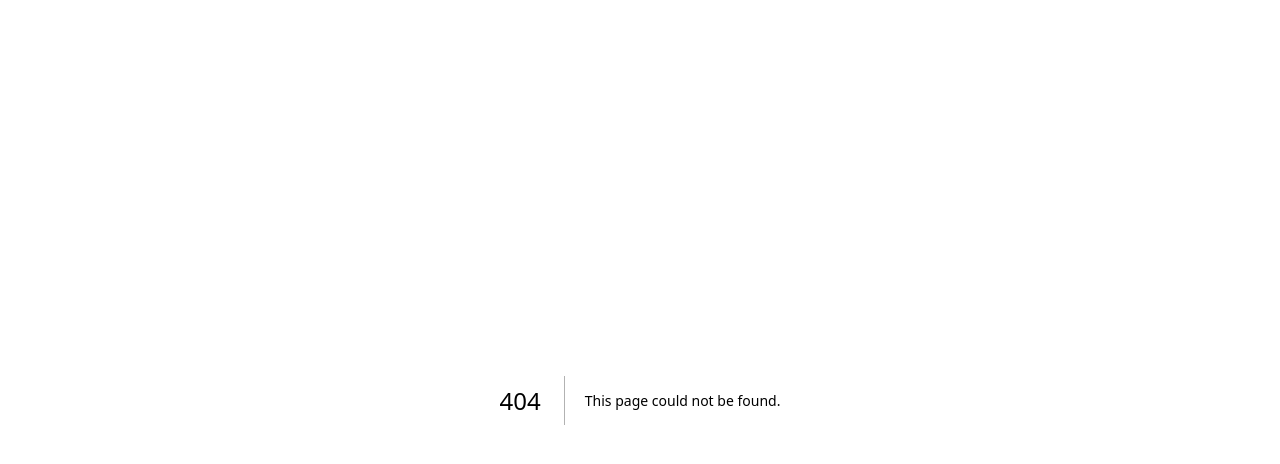
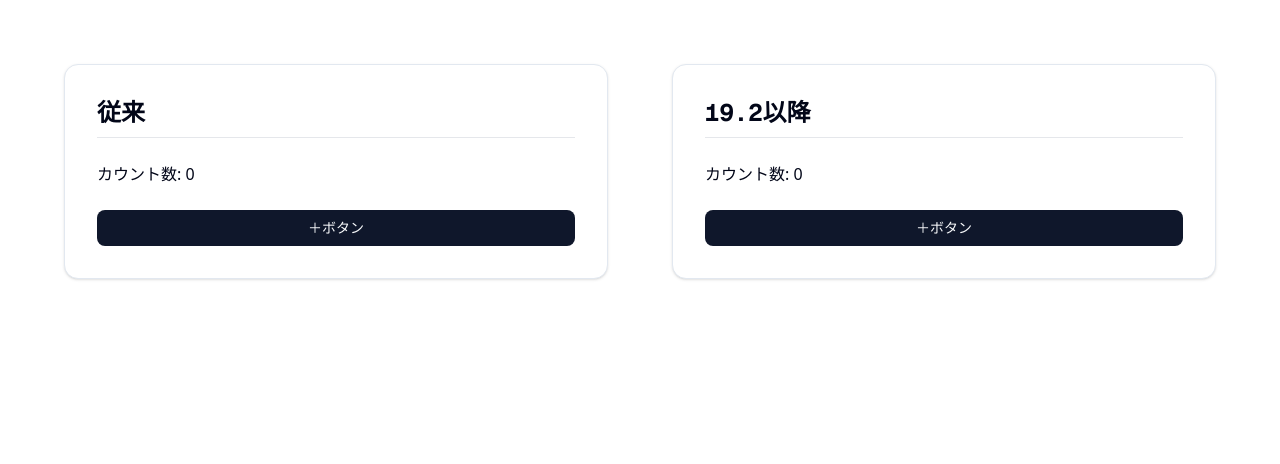
Before and after one commit to mororyou/next16-study, a Next.js app: page /react/19.2/use-effect-event in a window 1280 px wide. Before the commit this address had no page. Shown: the top 464 px of the page. Built offline with nearby package versions, Linux system fonts and the light colour scheme.

Commit message:
feat: useEffectEvent sample

```diff
--- /dev/null
+++ b/app/react/19.2/use-effect-event/_components/After.tsx
@@ -0,0 +1,32 @@
+'use client';
+
+import { Button } from '@/components/ui/button';
+import { Card } from '@/components/ui/card';
+import { useEffect, useEffectEvent, useState } from 'react';
+import { toast } from 'sonner';
+
+export default function UseEffectEventAfter() {
+  const [count, setCount] = useState(0);
+
+  const cointEventHandler = useEffectEvent(() => {
+    toast.success(`現在のカウント数は ${count} です`);
+  });
+
+  useEffect(() => {
+    console.log('useEffectが実行されました');
+    const interval = setInterval(() => {
+      cointEventHandler();
+    }, 10_000);
+    return () => clearInterval(interval);
+  }, []);
+
+  return (
+    <Card className="bg-white dark:bg-black p-8">
+      <h2 className="text-2xl font-bold font-mono border-b border-gray-200 dark:border-gray-800 pb-2">
+        19.2以降
+      </h2>
+      <p>カウント数: {count}</p>
+      <Button onClick={() => setCount(count + 1)}>＋ボタン</Button>
+    </Card>
+  );
+}
--- /dev/null
+++ b/app/react/19.2/use-effect-event/_components/Befor.tsx
@@ -0,0 +1,28 @@
+'use client';
+
+import { Button } from '@/components/ui/button';
+import { Card } from '@/components/ui/card';
+import { useEffect, useState } from 'react';
+import { toast } from 'sonner';
+
+export default function UseEffectEventBefor() {
+  const [count, setCount] = useState(0);
+
+  useEffect(() => {
+    console.log('useEffectが実行されました');
+    const interval = setInterval(() => {
+      toast.success(`現在のカウント数は ${count} です`);
+    }, 10_000);
+    return () => clearInterval(interval);
+  }, [count]);
+
+  return (
+    <Card className="bg-white dark:bg-black p-8">
+      <h2 className="text-2xl font-bold font-mono border-b border-gray-200 dark:border-gray-800 pb-2">
+        従来
+      </h2>
+      <p>カウント数: {count}</p>
+      <Button onClick={() => setCount(count + 1)}>＋ボタン</Button>
+    </Card>
+  );
+}
--- /dev/null
+++ b/app/react/19.2/use-effect-event/page.tsx
@@ -0,0 +1,11 @@
+import UseEffectEventAfter from './_components/After';
+import UseEffectEventBefor from './_components/Befor';
+
+export default function UseEffectEventPage() {
+  return (
+    <section className="grid grid-cols-1 md:grid-cols-2 gap-16 p-16">
+      <UseEffectEventBefor />
+      <UseEffectEventAfter />
+    </section>
+  );
+}
```
